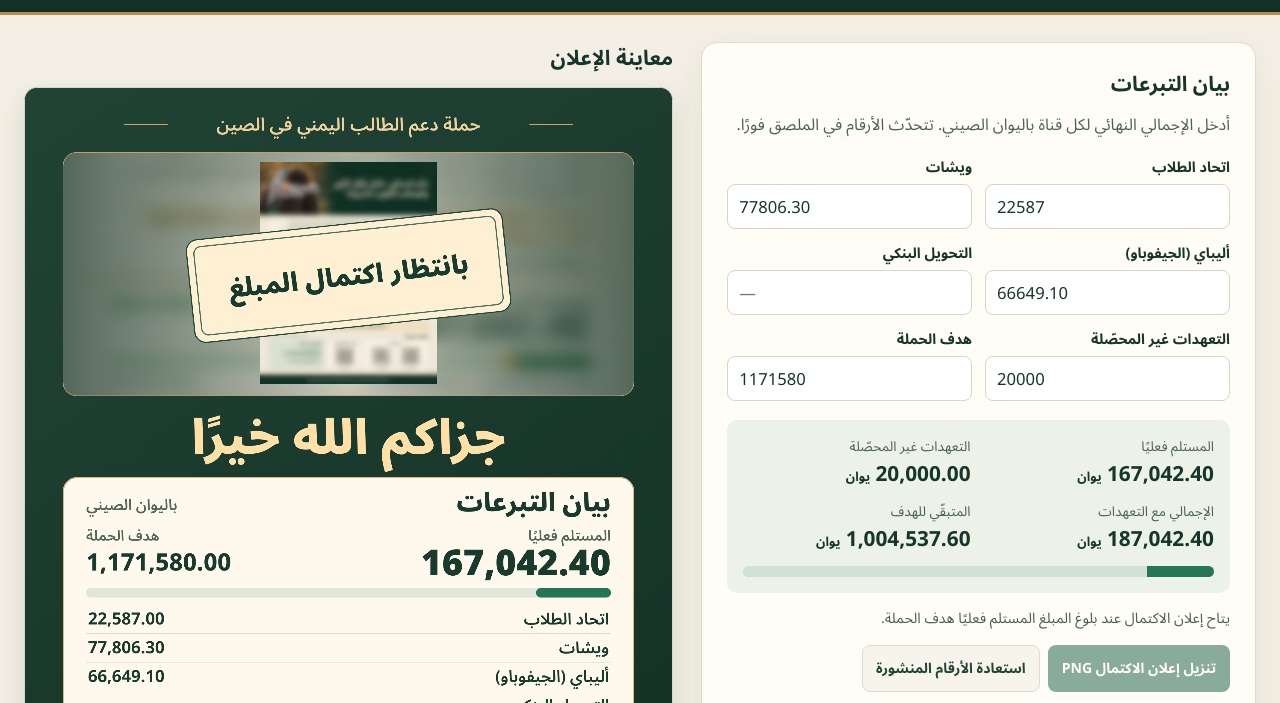
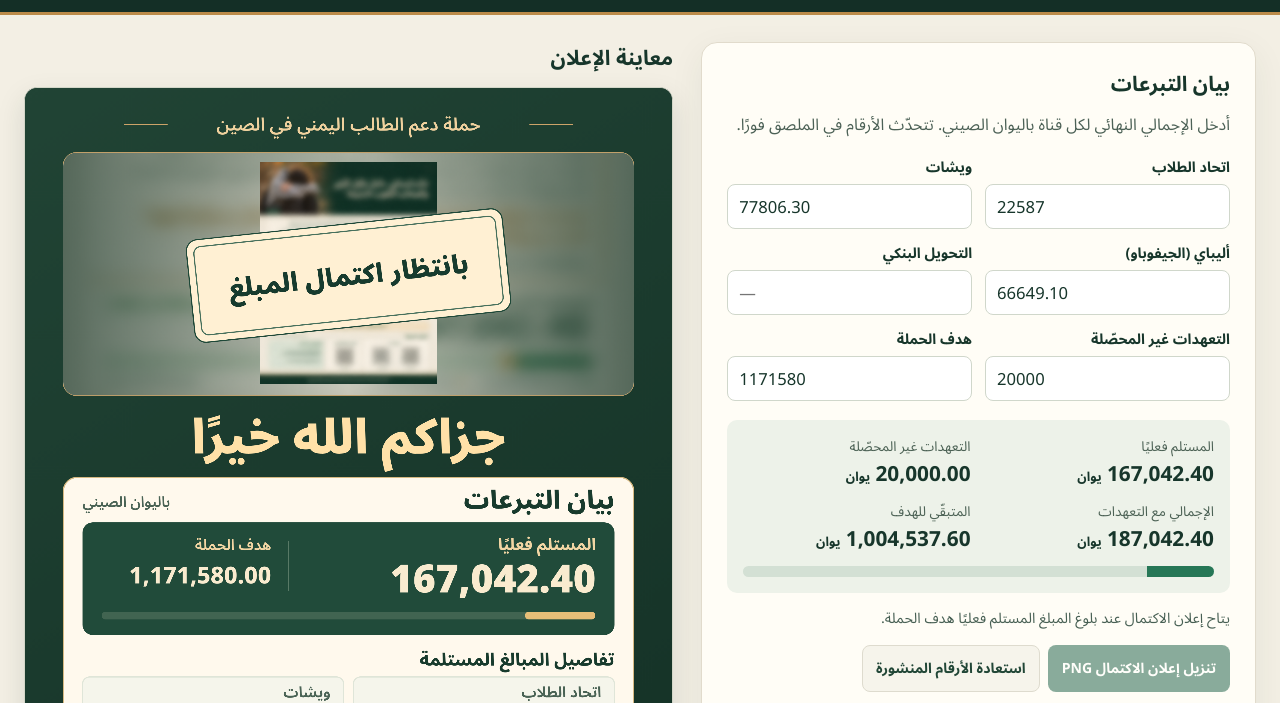
Before and after one commit to Abdulbari-Saryah/yemeni-student-campaign-completion, a plain HTML site: page index.html in a window 1280 px wide. Both pictures are taken after a click on the button "استعادة الأرقام المنشورة". Shown: the part 78-781 px from the top of the page. Drawn offline with Linux system fonts and the light colour scheme.

Commit message:
Redesign the donation statement with channel cards

```diff
--- a/index.html
+++ b/index.html
@@ -54,7 +54,7 @@
     </section>
     <section class="preview" aria-labelledby="preview-heading">
       <h2 id="preview-heading">معاينة الإعلان</h2>
-      <canvas id="poster" width="2160" height="3400" role="img" aria-label="معاينة بيان مبالغ الحملة وإعلان الاكتمال"></canvas>
+      <canvas id="poster" width="2160" height="3672" role="img" aria-label="معاينة بيان مبالغ الحملة وإعلان الاكتمال"></canvas>
     </section>
   </main>
 </body>
--- a/poster.js
+++ b/poster.js
@@ -86,52 +86,70 @@ function createCompletionPoster(canvas, formatYuan) {
   function drawStatement(state) {
     const { amounts, received, combined, balance, complete } = state;
     const ink = "#183b2d";
-    const muted = "#52685b";
-    box(64, 650, 952, 581, 23, "#fff9ed", "#d6b982");
-    write("بيان التبرعات", 978, 706, { size: 43, weight: 850, color: ink });
-    write("باليوان الصيني", 102, 704, { size: 25, align: "left", color: muted });
-    write("المستلم فعليًا", 978, 755, { size: 24, color: muted });
-    write(formatYuan(received), 978, 813, { size: 60, weight: 900, color: ink, numeric: true, max: 480 });
-    write("هدف الحملة", 102, 755, { size: 24, align: "left", color: muted });
-    write(formatYuan(amounts.goal), 102, 805, { size: 40, weight: 760, align: "left", color: ink, numeric: true, max: 330 });
-    box(102, 834, 876, 16, 8, "#dfe7da");
-    const bar = 876 * Math.min(1, received / amounts.goal);
-    if (bar > 0) box(978 - bar, 834, bar, 16, Math.min(8, bar / 2), "#247654");
+    const muted = "#4a6355";
+    box(64, 650, 952, 717, 23, "#fff9ed", "#d6b982");
+    write("بيان التبرعات", 984, 702, { size: 42, weight: 850, color: ink });
+    write("باليوان الصيني", 96, 699, { size: 24, align: "left", color: muted });
 
-    const entries = [
+    box(96, 725, 888, 188, 17, "#214b3a");
+    const gold = "#f2d6a4";
+    write("المستلم فعليًا", 953, 771, { size: 27, weight: 720, color: gold });
+    write(formatYuan(received), 953, 842, { size: 65, weight: 900, numeric: true, max: 482 });
+    box(439, 756, 1, 84, 0, "#658471");
+    write("هدف الحملة", 411, 771, { size: 25, color: gold });
+    write(formatYuan(amounts.goal), 411, 827, { size: 39, weight: 790, numeric: true, max: 284 });
+    box(128, 874, 824, 13, 6.5, "#416451");
+    const bar = 824 * Math.min(1, received / amounts.goal);
+    if (bar > 0) box(952 - bar, 874, bar, 13, Math.min(6.5, bar / 2), "#e7be78");
+
+    write("تفاصيل المبالغ المستلمة", 984, 964, { size: 29, weight: 800, color: ink });
+    const channels = [
       ["اتحاد الطلاب", amounts.union],
       ["ويشات", amounts.wechat],
       ["أليباي (الجيفوباو)", amounts.alipay],
-      ["التحويل البنكي", amounts.bank],
-      ["التعهدات غير المحصّلة", amounts.pledges],
-      ["الإجمالي مع التعهدات", combined],
-      [complete ? "الفائض عن الهدف" : "المتبقّي للهدف", balance]
+      ["التحويل البنكي", amounts.bank]
     ];
-    entries.forEach(([name, value], i) => {
-      const y = 895 + i * 48;
-      if (i > 0) line(102, 978, y - 33, "#e1dbca");
-      write(name, 975, y, { size: 27, weight: i >= 5 ? 750 : 610, color: ink });
-      write(value === null ? "—" : formatYuan(value), 105, y, {
-        size: 28, weight: i >= 5 ? 800 : 680, color: ink, align: "left", numeric: true
+    channels.forEach(([name, value], index) => {
+      const x = index % 2 === 0 ? 548 : 96;
+      const y = 983 + Math.floor(index / 2) * 109;
+      const right = x + 414;
+      box(x, y, 436, 96, 12, "#f5f5eb", "#dfe5d8");
+      write(name, right, y + 34, { size: 25, weight: 650, color: muted });
+      write(value === null ? "—" : formatYuan(value), right, y + 77, {
+        size: 37, weight: 820, color: ink, numeric: true, max: 393
+      });
+    });
+
+    const reconciliation = [
+      ["التعهدات غير المحصّلة", amounts.pledges, "#f5e8ce", "#e6d3ad"],
+      ["الإجمالي مع التعهدات", combined, "#f5e8ce", "#e6d3ad"],
+      [complete ? "الفائض عن الهدف" : "المتبقّي للهدف", balance, "#e7efe3", "#d6e2d4"]
+    ];
+    reconciliation.forEach(([name, value, fill, border], index) => {
+      const x = 696 - index * 300;
+      box(x, 1215, 288, 119, 13, fill, border);
+      write(name, x + 267, 1256, { size: 23, weight: 700, color: muted, max: 248 });
+      write(formatYuan(value), x + 267, 1308, {
+        size: 35, weight: 840, color: ink, numeric: true, max: 248
       });
     });
   }
 
   function drawThanks() {
     const copy = [
-      ["شكرًا لكل من تبرّع، ولكل من شارك النداء ودلّ عليه،", 1291],
-      ["ولكل من ساند الطالب وأهله بدعوة صادقة.", 1338]
+      ["شكرًا لكل من تبرّع، ولكل من شارك النداء ودلّ عليه،", 1427],
+      ["ولكل من ساند الطالب وأهله بدعوة صادقة.", 1474]
     ];
     copy.forEach(([value, y]) => write(value, W / 2, y, { align: "center", size: 34, weight: 710 }));
-    line(420, 519, 1382, "#b99663");
-    line(561, 660, 1382, "#b99663");
-    box(536, 1378, 8, 8, 3, "#e3bc7b");
+    line(420, 519, 1518, "#b99663");
+    line(561, 660, 1518, "#b99663");
+    box(536, 1514, 8, 8, 3, "#e3bc7b");
     const prayer = [
       "اللهم تقبّل منهم، وبارك لهم في أرزاقهم وأهليهم،",
       "واخلف عليهم خيرًا، واجعل ما بذلوه في ميزان حسناتهم.",
       "اللهم فرّج كرب الطالب وأهله، وأجزِ كل من أعانهم خير الجزاء."
     ];
-    prayer.forEach((value, i) => write(value, W / 2, 1450 + i * 54, {
+    prayer.forEach((value, i) => write(value, W / 2, 1586 + i * 54, {
       align: "center", size: 32, weight: 610, color: "#f3dbaa"
     }));
   }
```
